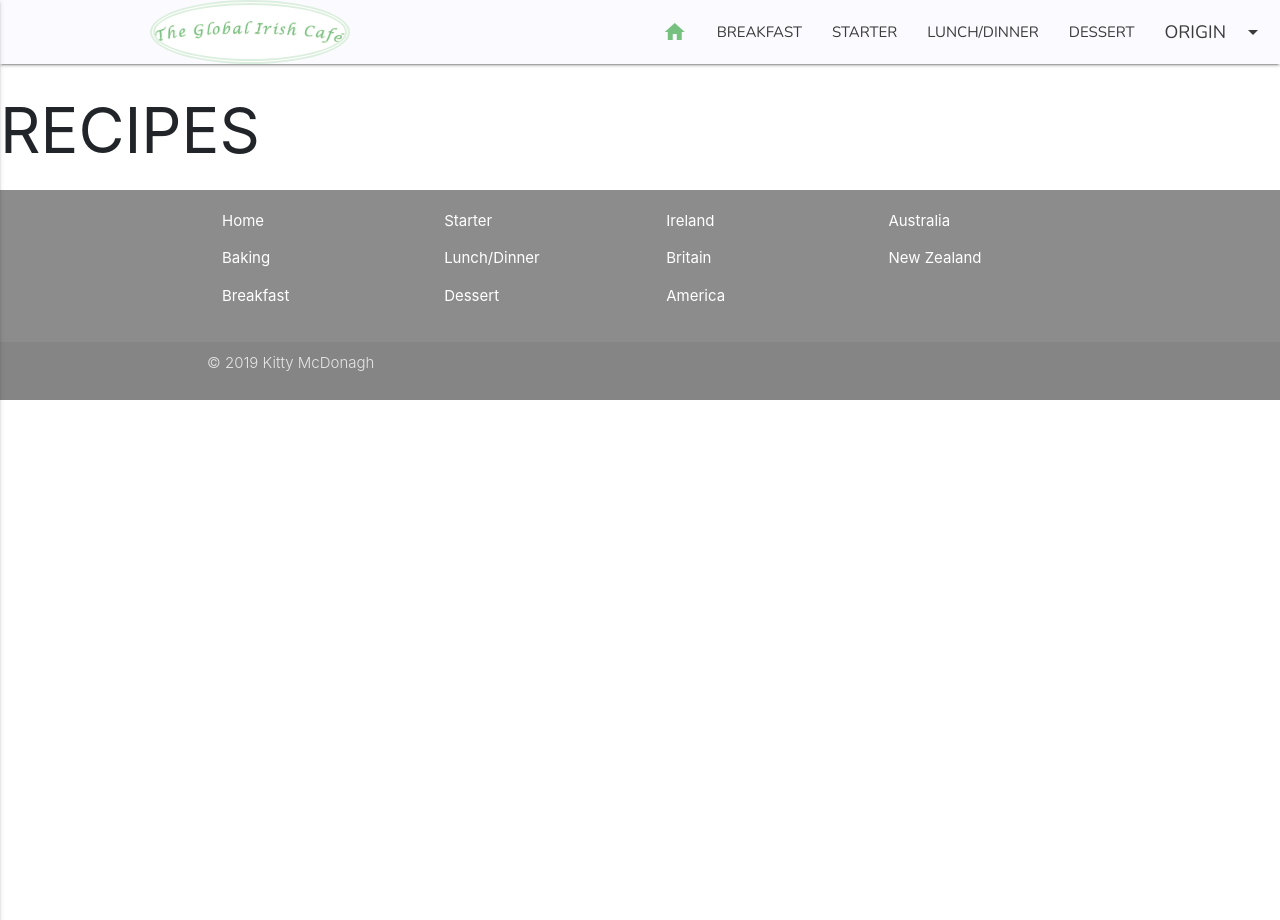
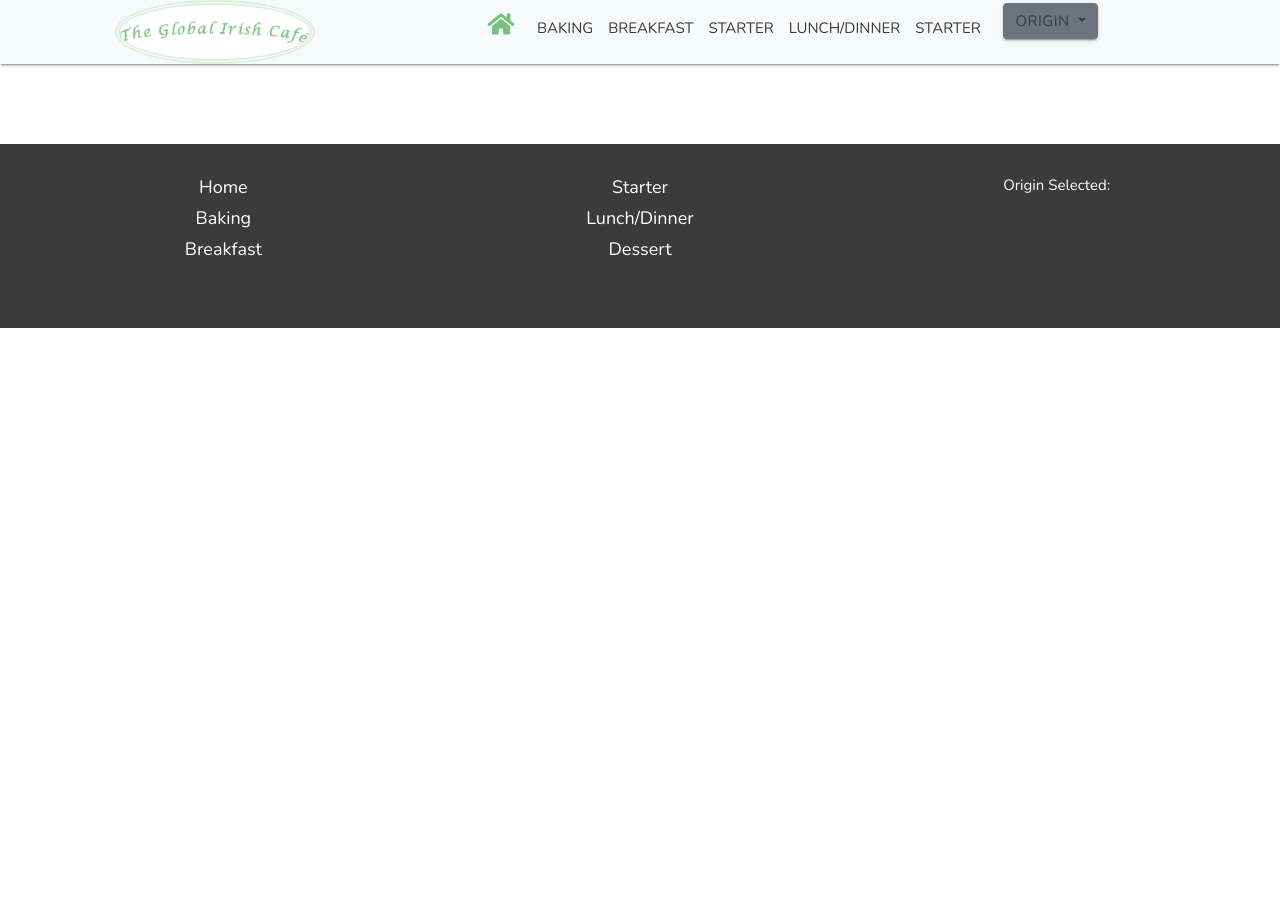
Before and after one commit to KittyMcDonagh/Third-Milestone-Project, a Flask app: template templates/base.html in a window 1280 px wide. Run offline with Flask 2, Linux system fonts and the light colour scheme; the template is opened without the code that fills it, so the values that code supplies are empty; some libraries are stand-ins or nearby versions; some web fonts are replaced.

Commit message:
Changed to bootstrap. Top and footer done

```diff
--- a/static/css/style.css
+++ b/static/css/style.css
@@ -8,10 +8,17 @@ body {
     display: flex;
     min-height: 100vh;
     flex-direction: column;
+     font-family: "Nunito", sans-serif;
 }
 
 main {
     flex: 1 0 auto;
+}
+
+.scrn-pos {
+    position: relative;
+    top: 80px;
+
 }
 
 /* Keep a wide margin to left of logo so that side menu on smaller devices doesnt hide the logo   */
@@ -37,40 +44,29 @@ main {
 @media(min-width:1024px) {
 
     .logo {
-        margin-left: 150px;
+        margin-left: 100px;
 
     }
 
 }
 
-
-
-
 .navbar-style {
     background-color: #fafaff;
 }
 
+.nvbr-padding {
+    padding-left:150px;
+}
+
 ul a {
     color: #3b3b3b!important;
-    font-family: "Nunito", sans-serif;
     font-size: 18px;
 }
 
-.font-style {
-    color: #3b3b3b!important;
-    font-family: "Nunito", sans-serif;
-    font-size: 18px;
-}
-
-.dropdown-content a {
+.dropdown-menu a {
     color: #8c8c8c!important;
 
 }
-
-.menu-icon-style {
-    color: #3b3b3b;
-}
-
 
 
 /* Set hover behaviour for nav links in Top and Bottom navigation menus */
@@ -78,6 +74,13 @@ ul a {
 .nav-links a:hover {
     background-color: #76c180;
     color: #fff!important;
+    text-decoration: none;
+}
+
+/* Override color of dropdown button */
+
+.btn-secondary {
+    background-color: fafaff!important;
 }
 
 .icon-style {
@@ -94,10 +97,7 @@ ul a {
 
 /* Set color and padding for footer links*/
 
-footer a {
-    color: #fff!important;
-    padding: 10px 15px;
-}
+
 
 
 /* css for recipes   */
@@ -106,6 +106,42 @@ footer a {
     margin-top:5px;
 }
 
-.card-img {
-    background-size: cover;
+.card-intro {
+     font-family: "Courgette", sans-serif;
 }
+
+.img-size {
+    height: 200px;
+}
+
+.card-image-size {
+    height: 100%;
+}
+
+.bg-img {
+    background-image: url("../images/irish_kitchen.jpg");
+    background-position: center;
+}
+
+/* Footer Details */
+
+.footer-style {
+    background-color: #3b3b3b;
+    color: #fff;
+    margin-bottom: 0px;
+    padding: 30px 30px 10px 30px;
+    text-align: center;
+}
+.footer-pb {
+    padding-bottom: 20px;
+}
+
+footer a {
+    color: #fff!important;
+    padding: 10px 15px;
+}
+
+.footer-links a:hover {
+    background-color: #76c180;
+    text-decoration: none;
+}
--- a/templates/base.html
+++ b/templates/base.html
@@ -4,8 +4,13 @@
 <head>
 
     <link href="https://fonts.googleapis.com/icon?family=Material+Icons" rel="stylesheet">
+
+    <link rel="stylesheet" href="https://cdnjs.cloudflare.com/ajax/libs/materialize/0.100.2/css/materialize.min.css">
     <link rel="stylesheet" href="https://stackpath.bootstrapcdn.com/bootstrap/4.3.1/css/bootstrap.min.css" integrity="sha384-ggOyR0iXCbMQv3Xipma34MD+dH/1fQ784/j6cY/iJTQUOhcWr7x9JvoRxT2MZw1T" crossorigin="anonymous">
-    <link rel="stylesheet" href="https://cdnjs.cloudflare.com/ajax/libs/materialize/0.100.2/css/materialize.min.css">
+    <link rel="stylesheet" href="https://use.fontawesome.com/releases/v5.8.1/css/all.css" integrity="sha384-50oBUHEmvpQ+1lW4y57PTFmhCaXp0ML5d60M1M7uH2+nqUivzIebhndOJK28anvf" crossorigin="anonymous">
+
+
+
     <link rel="stylesheet" href="{{ url_for('static', filename='css/style.css' )}}" type="text/css" />
     <link rel="shortcut icon" href="static/images/gic.ico" />
 
@@ -16,114 +21,95 @@
 
     <header>
 
-        <!-- The code for the navbar was initally copied from materializecs.com -->
+        <nav class="navbar navbar-expand-lg navbar-light bg-light navbar-style nav-links">
+            <a class="navbar-brand logo" href="#"></a>
+            <button class="navbar-toggler" type="button" data-toggle="collapse" data-target="#navbarSupportedContent" aria-controls="navbarSupportedContent" aria-expanded="false" aria-label="Toggle navigation">
+    <span class="navbar-toggler-icon"></span>
+  </button>
 
-        <!-- Dropdown Structure on larger devices-->
-        <ul id="dropdown1" class="dropdown-content">
-            <li><a id="ireland" href="#!">IRELAND</a></li>
-            <li class="divider"></li>
-            <li><a id="britain" href="#!">BRITAIN</a></li>
-            <li class="divider"></li>
-            <li><a id="america" href="#!">AMERICA</a></li>
-            <li class="divider"></li>
-            <li><a id="australia" href="#!">AUSTRALIA</a></li>
-            <li class="divider"></li>
-            <li><a id="new_zealand" href="#!">NEW ZEALAND</a></li>
-        </ul>
+            <div class="collapse navbar-collapse nvbr-padding" id="navbarSupportedContent">
+                <ul class="navbar-nav mr-auto ">
+                    <li class="nav-item mr-2 "><a class="nav-link" href="#"><i class="fa fa-home icon-style" aria-hidden="true"></i></a></li>
 
-        <!-- Dropdown Structure for mobiles. dropdown1 & dropdown2 are the same, but if I use only one,
-             the dropdown will work on mobile devices, but not on larger screens -->
+                    <li class="nav-item">
+                        <a class="nav-link" href="#">BAKING</a>
+                    </li>
 
-        <ul id="dropdown2" class="dropdown-content">
-            <li><a href="#!">IRELAND</a></li>
-            <li class="divider"></li>
-            <li><a href="#!">BRITAIN</a></li>
-            <li class="divider"></li>
-            <li><a href="#!">AMERICA</a></li>
-            <li class="divider"></li>
-            <li><a href="#!">AUSTRALIA</a></li>
-            <li class="divider"></li>
-            <li><a href="#!">NEW ZEALAND</a></li>
-        </ul>
+                    <li class="nav-item">
+                        <a class="nav-link" href="#">BREAKFAST</a>
+                    </li>
 
-        <div class="navbar-fixed">
-            <nav>
-                <div class="nav-wrapper navbar-style nav-links">
+                    <li class="nav-item">
+                        <a class="nav-link" href="#">STARTER</a>
+                    </li>
 
-                    <a href="#!" class="logo navbar-brand"></a>
+                    <li class="nav-item">
+                        <a class="nav-link" href="#">LUNCH/DINNER</a>
+                    </li>
 
-                    <!-- This is for the mobile side menu -->
-                    <a href="#" data-activates="mobile-demo" class="button-collapse"><i class="material-icons menu-icon-style">menu</i></a>
+                    <li class="nav-item">
+                        <a class="nav-link" href="#">STARTER</a>
+                    </li>
 
-                    <ul id="nav-mobile" class="right hide-on-med-and-down">
-                        <li><a href="#"><i class="material-icons icon-style">home</i></a></li>
-                        <li><a href="#">BREAKFAST</a></li>
-                        <li><a href="#">STARTER</a></li>
-                        <li><a href="#">LUNCH/DINNER</a></li>
-                        <li><a href="#">DESSERT</a></li>
-                        <!-- Dropdown Trigger -->
-                        <li><a class="dropdown-button dropdown-button-lg font-style" href="#!" data-activates="dropdown1">ORIGIN<i class="material-icons right">arrow_drop_down</i></a></li>
-                    </ul>
+                    <div class="dropdown">
+                        <a class="btn btn-secondary dropdown-toggle" href="#" role="button" id="dropdownMenuLink" data-toggle="dropdown" aria-haspopup="true" aria-expanded="false">
+    ORIGIN
+  </a>
 
-                    <ul id="mobile-demo" class="side-nav">
-                        <li><a class="font-style" href="#"><i class="material-icons icon-style">home</i></a></li>
-                        <li><a class=" font-style" href="#">BREAKFAST</a></li>
-                        <li><a class=" font-style" href="#">STARTER</a></li>
-                        <li><a class=" font-style" href="#">LUNCH/DINNER</a></li>
-                        <li><a class=" font-style" href="#">DESSERT</a></li>
-                        <!-- Dropdown Trigger -->
-                        <li><a class="dropdown-button font-style" href="#!" data-activates="dropdown2">ORIGIN<i class="material-icons right">arrow_drop_down</i></a></li>
-                    </ul>
+                        <div class="dropdown-menu" aria-labelledby="dropdownMenuLink">
+                            <a class="dropdown-item" href="#">IRELAND</a>
+                            <a class="dropdown-item" href="#">BRITAIN</a>
+                            <a class="dropdown-item" href="#">AMERICA</a>
+                            <a class="dropdown-item" href="#">AUSTRALIA</a>
+                            <a class="dropdown-item" href="#">NEW ZEALAND</a>
+                        </div>
+                    </div>
 
-                </div>
-            </nav>
-        </div>
+                </ul>
 
+            </div>
+        </nav>
 
-        <h1>RECIPES</h1>
     </header>
 
-    <div class="container">
+    <section class="container">
 
         <main>
             {% block content %} {% endblock %}
         </main>
 
-    </div>
+    </section>
 
     <!-- The code for the footer was initially copied from materializecss.com -->
-    <footer class="page-footer footer-style nav-links">
-        <div class="container">
-            <div class="row">
-                <div class="col l3 s12 ">
-                    <p class="white-text "><a href="#">Home</a></p>
-                    <p class="white-text "><a href="#">Baking</a></p>
-                    <p class="white-text "><a href="#">Breakfast</a></p>
-                </div>
-                <div class="col l3 s12">
-                    <p class="white-text "><a href="#">Starter</a></p>
-                    <p class="white-text "><a href="#">Lunch/Dinner</a></p>
-                    <p class="white-text "><a href="#">Dessert</a></p>
-                </div>
-                <div class="col l3 s12">
-                    <p class="white-text "><a href="#">Ireland</a></p>
-                    <p class="white-text "><a href="#">Britain</a></p>
-                    <p class="white-text "><a href="#">America</a></p>
-                </div>
-                <div class="col l3 s12">
-                    <p class="white-text footer-link-style"><a href="#">Australia</a></p>
-                    <p class="white-text footer-link-style"><a href="#">New Zealand</a></p>
-                </div>
+    <footer class="footer-style scrn-pos footer-links">
+        <div class="row">
+            <div class="col-sm-4 footer-pb">
+                <ul>
+                    <li class="mb-1"><a href="#">Home</a></li>
+                    <li class="mb-1"><a href="#">Baking</a></li>
+                    <li class="mb-1"><a href="#">Breakfast</a></li>
+                </ul>
+            </div>
+
+            <div class="col-sm-4 footer-pb">
+                <ul>
+                    <li class="mb-1"><a href="#">Starter</a></li>
+                    <li class="mb-1"><a href="#">Lunch/Dinner</a></li>
+                    <li class="mb-1"><a href="#">Dessert</a></li>
+                </ul>
+            </div>
+
+            <div class="col-sm-4 footer-pb">
+                <p class="mb-1">Origin Selected:</p>
+                <p class="mb-1" id="origin"></p>
 
             </div>
-        </div>
-        </div>
-        <div class="footer-copyright">
-            <div class="container">
-                <p>© 2019 Kitty McDonagh</p>
-            </div>
-        </div>
+
     </footer>
+
+    <script src="https://code.jquery.com/jquery-3.3.1.slim.min.js " integrity="sha384-q8i/X+965DzO0rT7abK41JStQIAqVgRVzpbzo5smXKp4YfRvH+8abtTE1Pi6jizo " crossorigin="anonymous "></script>
+    <script src="https://cdnjs.cloudflare.com/ajax/libs/popper.js/1.14.7/umd/popper.min.js " integrity="sha384-UO2eT0CpHqdSJQ6hJty5KVphtPhzWj9WO1clHTMGa3JDZwrnQq4sF86dIHNDz0W1 " crossorigin="anonymous "></script>
+    <script src="https://stackpath.bootstrapcdn.com/bootstrap/4.3.1/js/bootstrap.min.js " integrity="sha384-JjSmVgyd0p3pXB1rRibZUAYoIIy6OrQ6VrjIEaFf/nJGzIxFDsf4x0xIM+B07jRM " crossorigin="anonymous "></script>
 
 
     <script src="https://cdnjs.cloudflare.com/ajax/libs/jquery/3.4.1/jquery.min.js"></script>
```
Also changed, not shown: templates/recipes-home.html (+59 -16 lines), static/images/ire_des_guinness-cake.jpg (added), static/images/ire_sta_soup_parsnip.jpg (added), static/images/irish_kitchen.jpg (added).
